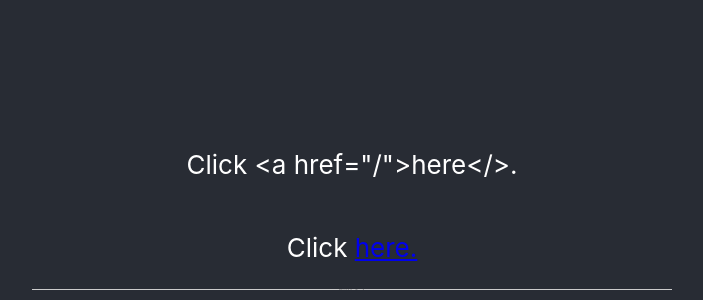
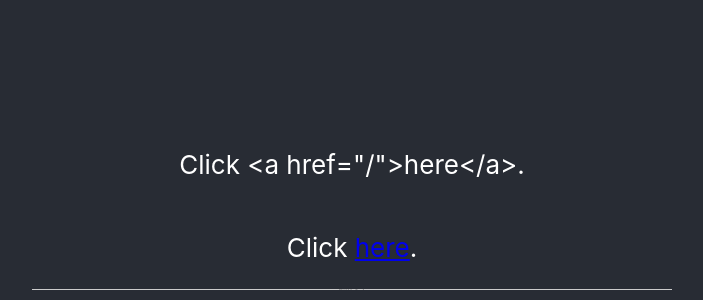
Before and after one commit to ian-emsens-shd/ian-emsens-shd.github.io, a React (Create React App) app: page / in a window 1280 px wide. Shown: the part 194-494 px from the top of the page, without its empty margins (288-991 px from the left). Built offline with nearby package versions, Linux system fonts and the light colour scheme.

Commit message:
fix: typo

```diff
--- a/src/index.js
+++ b/src/index.js
@@ -11,7 +11,7 @@ i18n
   .init({resources: {
       en: {
         translation: {
-          "key-with-a-url": "Click <a href=\"/\">here</>."
+          "key-with-a-url": "Click <a href=\"/\">here</a>."
         }
       }
     },
```
Also changed, not shown: 7 other files (tests, documents, lock files or other folders).
